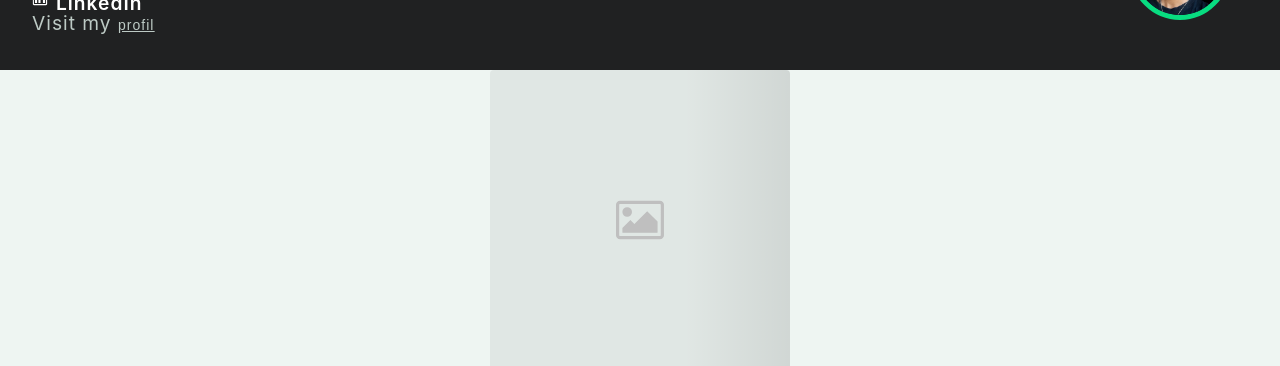
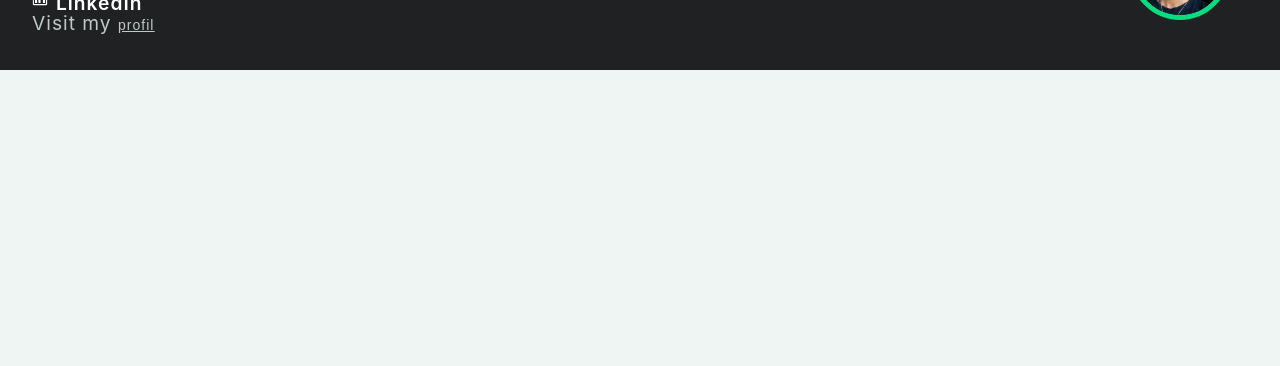
Before and after one commit to Annaick/Annaick.github.io, a React (Vite) app: page / in a window 1280 px wide. Shown: the part 4412-4778 px from the top of the page. After the commit the page ends 4482 px from the top, so only its background shows below. Built offline with nearby package versions, Linux system fonts and the light colour scheme.

Commit message:
deleted img skeleton

```diff
--- a/src/App.jsx
+++ b/src/App.jsx
@@ -64,7 +64,6 @@ function App() {
         <Footer />
       </Skeleton>
       <Skeleton title active loading={loading} style={{padding: '2rem'}}></Skeleton>
-      <Skeleton.Image title active loading={loading} style={{padding: '2rem', width: '300px', height: '300px'}}></Skeleton.Image>
       <Skeleton title active loading={loading} paragraph={{rows: 20}} style={{padding: '2rem'}}></Skeleton>
       </ConfigProvider>
     </>
```
